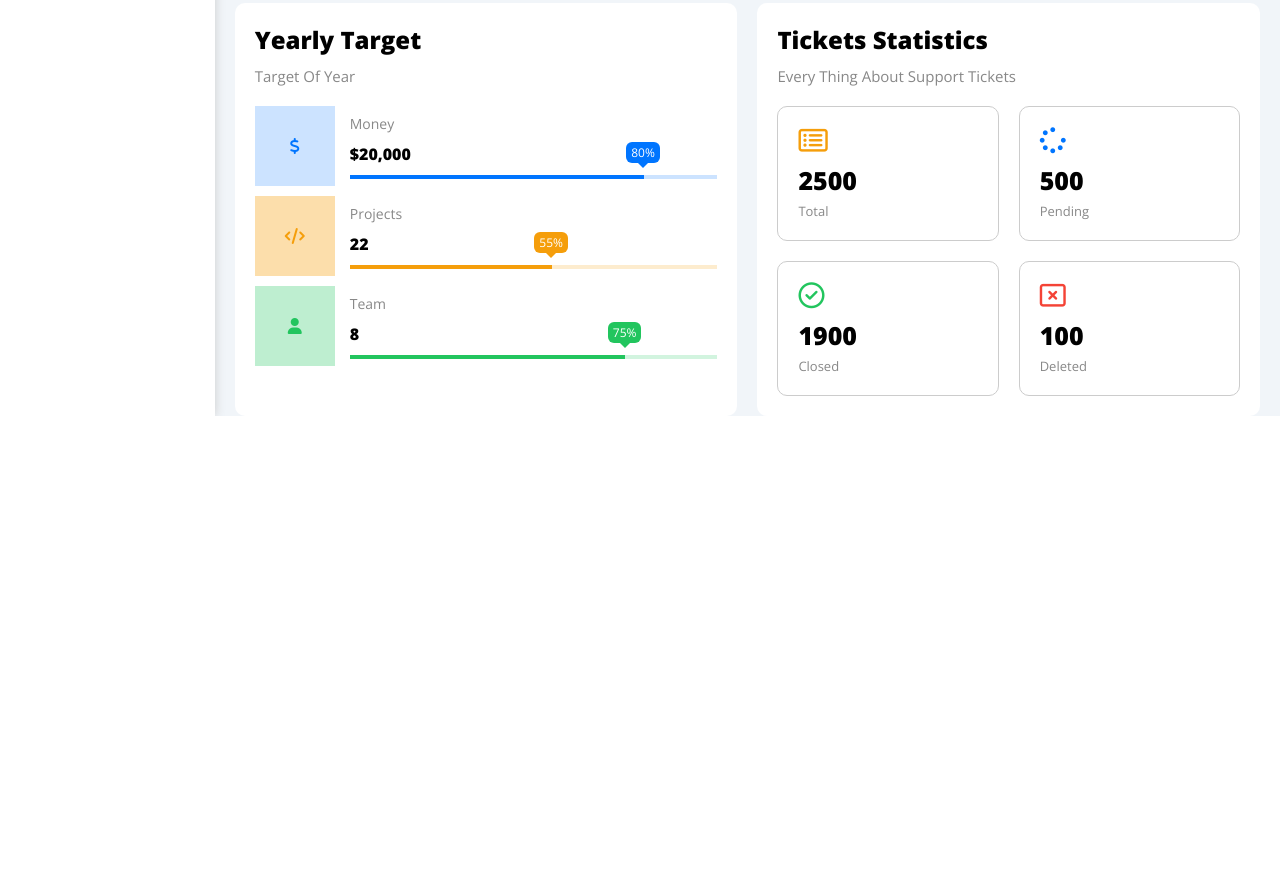
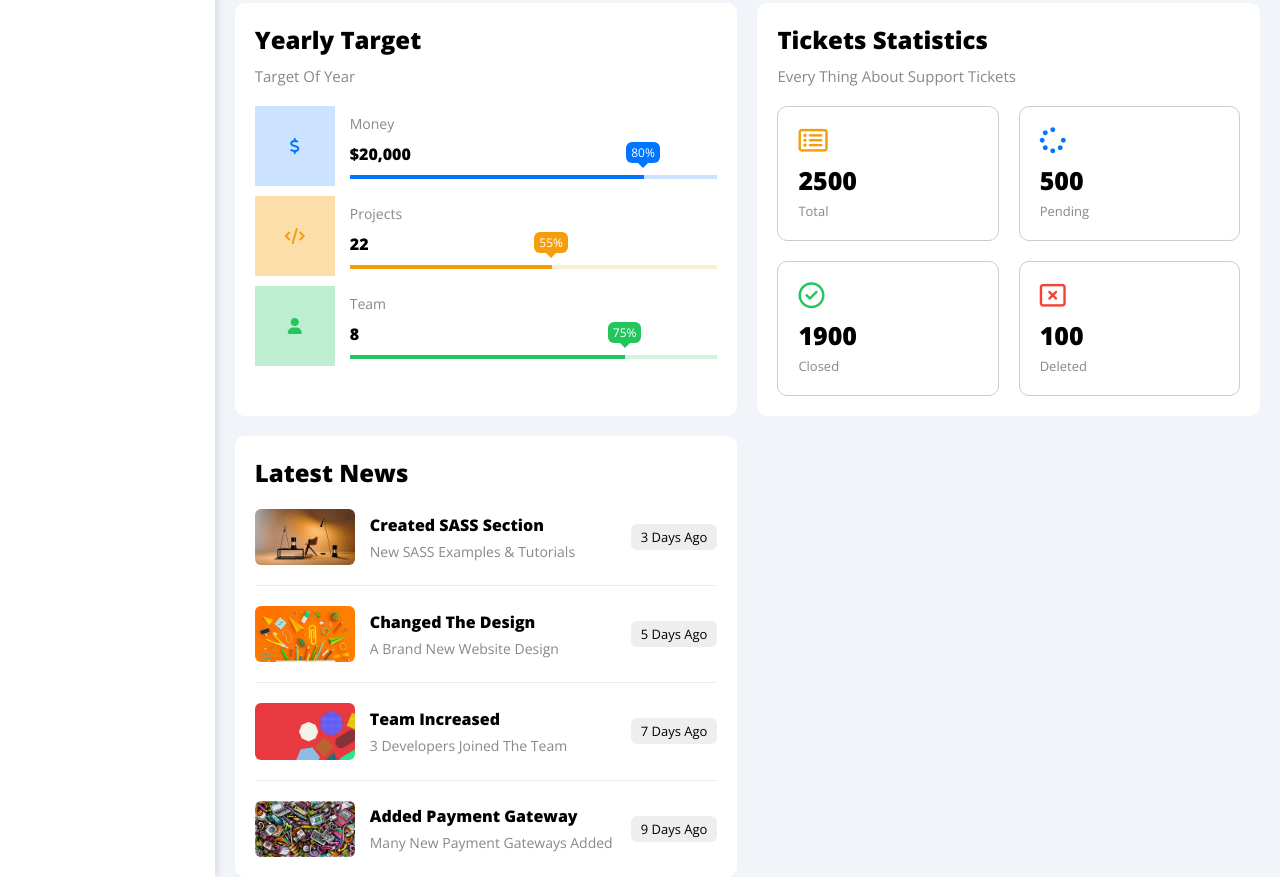
Before and after one commit to Amr-Elharery/Dashboard, a plain HTML site: page index.html in a window 1280 px wide. Shown: the part 589-1466 px from the top of the page. Before the commit the page ends 1005 px from the top, so only its background shows below. Drawn offline with nearby package versions, Linux system fonts and the light colour scheme.

Commit message:
New Widget

```diff
--- a/css/main.css
+++ b/css/main.css
@@ -329,6 +329,35 @@ border-top-color: var(--green-color);
 }
 /* End Tickets Widget */
 
+/* Start Latest News Widget */
+.latest-news .news-row:not(:last-of-type){
+    margin-bottom: 20px;
+    padding-bottom: 20px;
+    border-bottom: 1px solid #eee;
+}
+.latest-news .news-row img{
+    width: 100px;
+    border-radius: 6px;
+    margin-right: 15px;
+}
+.latest-news .info{
+    flex: 1;
+}
+.latest-news .info h3{
+    margin: 0 0 6px;
+    font-size: 16px;
+}
+@media (max-width:767px){
+    .latest-news .news-row{
+        display: block;
+    }
+    .latest-new .news-row .label{
+        margin: 10px auto;
+        width: fit-content;
+    }
+}
+/* End Latest News Widget */
+
 /* -------------------------------------------------------- */
 /* Key Frames */
 @keyframes bouncing {
--- a/index.html
+++ b/index.html
@@ -173,6 +173,43 @@
                         </div>
                     </div>
                     <!-- End Ticket Widget -->
+                    <!-- Start Latest News Widget  -->
+                    <div class="latest-news p-20 bg-white rad-10 txt-c-mobile">
+                        <h2 class="mt-0 mb-20">Latest News</h2>
+                        <div class="news-row d-flex align-center">
+                            <img src="imgs/news-01.png" alt="">
+                            <div class="info">
+                                <h3>Created SASS Section</h3>
+                                <p class="m-0 fs-14 c-grey">New SASS Examples & Tutorials</p>
+                            </div>
+                            <div class="label btn-shape bg-eee fs-13">3 Days Ago</div>
+                        </div>
+                        <div class="news-row d-flex align-center">
+                            <img src="imgs/news-02.png" alt="">
+                            <div class="info">
+                                <h3>Changed The Design</h3>
+                                <p class="m-0 fs-14 c-grey">A Brand New Website Design</p>
+                            </div>
+                            <div class="label btn-shape bg-eee fs-13">5 Days Ago</div>
+                        </div>
+                        <div class="news-row d-flex align-center">
+                            <img src="imgs/news-03.png" alt="">
+                            <div class="info">
+                                <h3>Team Increased</h3>
+                                <p class="m-0 fs-14 c-grey">3 Developers Joined The Team</p>
+                            </div>
+                            <div class="label btn-shape bg-eee fs-13">7 Days Ago</div>
+                        </div>
+                        <div class="news-row d-flex align-center">
+                            <img src="imgs/news-04.png" alt="">
+                            <div class="info">
+                                <h3>Added Payment Gateway</h3>
+                                <p class="m-0 fs-14 c-grey">Many New Payment Gateways Added</p>
+                            </div>
+                            <div class="label btn-shape bg-eee fs-13">9 Days Ago</div>
+                        </div>
+                    </div>
+                    <!-- End Latest News Widget  -->
                 </div>
             </div>
         </div>
```
